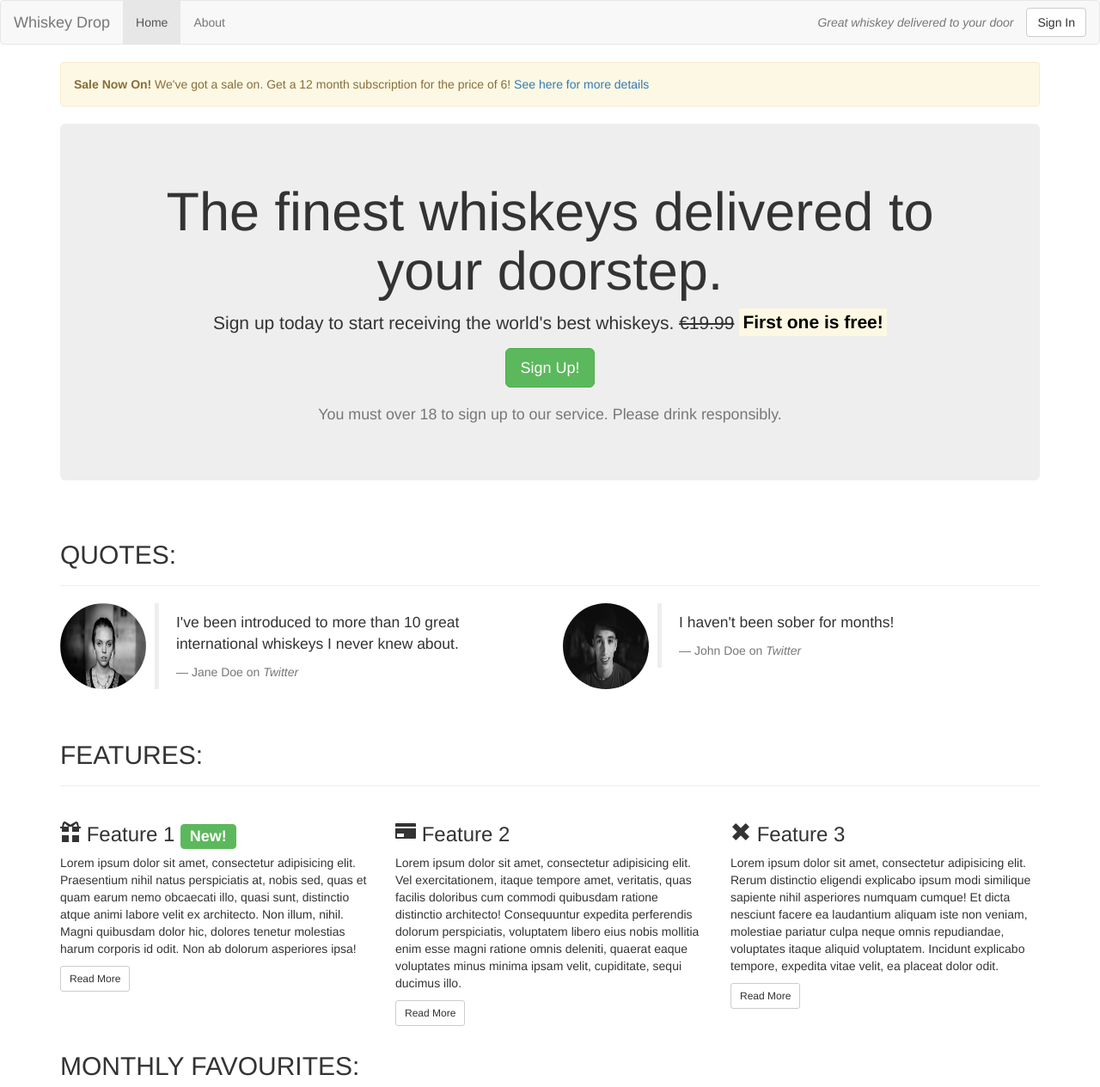
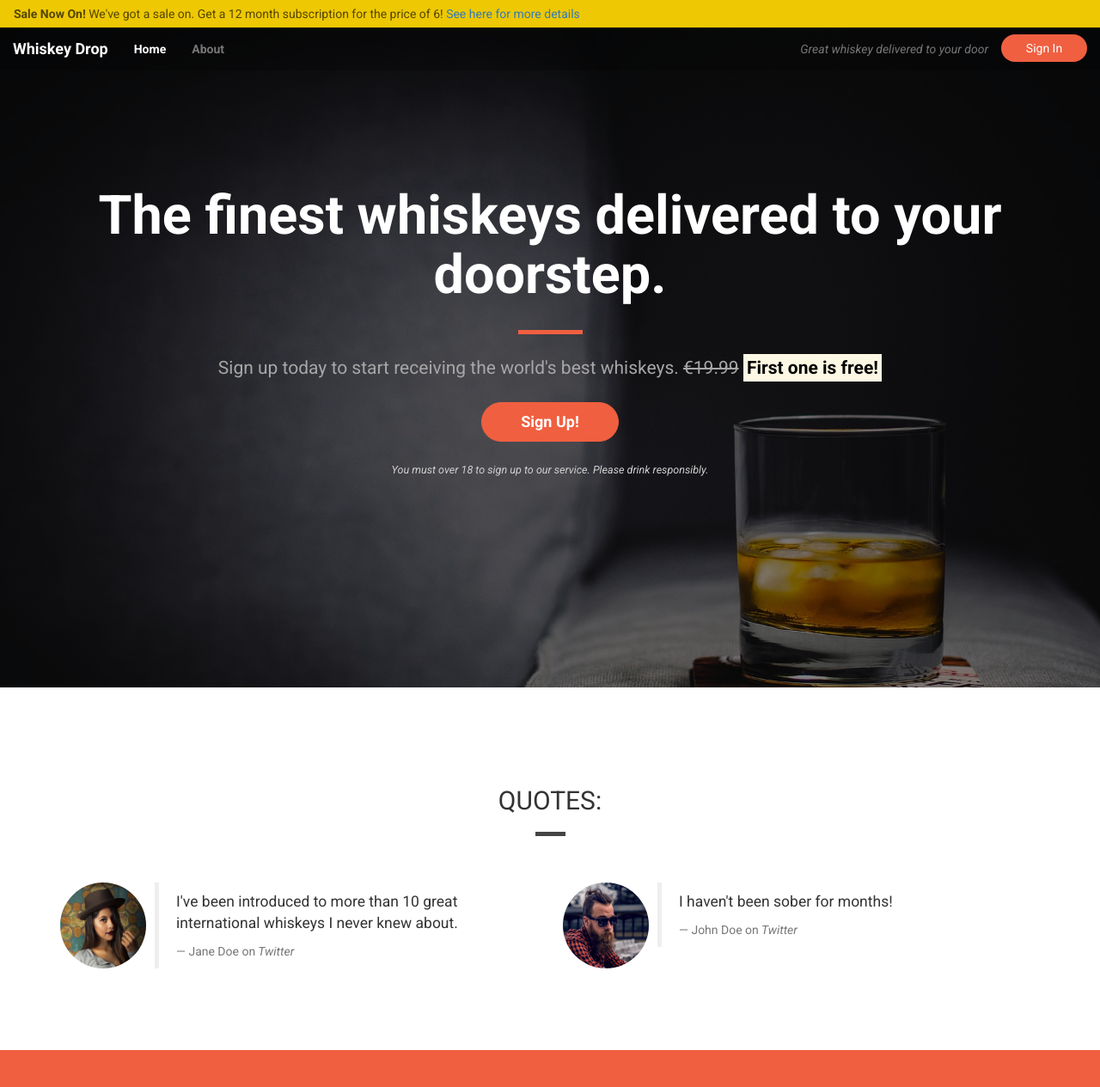
Before and after one commit to ber4code/bootstrap-whiskey-website, a plain HTML site: page index.html in a window 1280 px wide. Shown: the top 1265 px of the page at 86% size. Drawn offline with nearby package versions, Linux system fonts and the light colour scheme.

Commit message:
styled with bootstrap then style.css

```diff
--- /dev/null
+++ b/css/style.css
@@ -0,0 +1,287 @@
+body {
+    font-family: 'Roboto', sans-serif;
+}
+
+/* Containers */
+
+.container-wrapper {
+
+}
+
+.container-wrapper--red {
+  background-color: #f05f40;
+  color: white;
+}
+.alert-container {
+
+}
+
+.callout-container {
+    height: 100vh;
+
+    background: url("../images/whiskey-background.jpg") no-repeat center center fixed;
+    -webkit-background-size: cover;
+    -moz-background-size: cover;
+    -o-background-size: cover;
+    background-size: cover;
+
+    display: flex;
+    align-items: center;
+    justify-content: center;
+
+    position: relative;
+
+}
+
+.opaque-overlay {
+    position: absolute;
+    top: 0;
+    left: 0;
+    height: 100%;
+    width: 100%;
+    background-color: rgba(0, 0, 0, 0.5);
+}
+
+.content-container {
+  padding-top: 75px;
+  padding-bottom: 75px;
+}
+
+/* Navbar */
+
+.navbar {
+    margin-bottom: 0;
+    position: absolute;
+    top: 0;
+    left: 0;
+    width: 100%;
+    z-index: 1;
+    background-color: rgba(0, 0, 0, .25);
+    border: 0;
+}
+
+.navbar-default .navbar-collapse {
+    border-color: transparent;
+}
+
+.navbar-default .navbar-toggle {
+    border: 0;
+}
+
+.navbar-default .navbar-toggle:hover {
+    background-color: transparent;
+}
+
+.navbar-default .navbar-toggle .icon-bar {
+    background-color: white;
+}
+
+.navbar .navbar-brand {
+    font-weight: bold;
+    color: white;
+}
+
+.navbar-default .navbar-brand:hover {
+    color: white;
+}
+
+.navbar-default .navbar-nav a {
+    font-weight: bold;
+}
+
+.navbar-default .navbar-nav>.active>a,
+.navbar-default .navbar-nav>.active>a:focus,
+.navbar-default .navbar-nav>.active>a:hover {
+    color: white;
+    background: transparent;
+}
+
+.navbar-default .navbar-nav>li>a:focus,
+.navbar-default .navbar-nav>li>a:hover {
+    color: white;
+}
+
+.navbar-btn {
+    border: 0;
+    border-radius: 16px;
+    width: 100px;
+    background-color: #f05f40;
+    color: white;
+}
+
+.navbar-btn:hover {
+    background-color: #df4929;
+    border-color: #df4929;
+    color: white;
+}
+
+/* Jumbotron */
+
+.jumbotron {
+    background-color: transparent;
+}
+
+.jumbotron h1 {
+    color: white;
+    font-weight: bold;
+    margin-bottom: 30px;
+}
+
+.jumbotron .lead {
+    color: #a7a7a7;
+    margin: 25px 0;
+}
+
+.jumbotron small {
+    font-size: 60%;
+    font-style: italic;
+    color: #d0d0d0;
+}
+
+/* block-divider */
+
+.block-divider {
+    width: 75px;
+    height: 5px;
+    border: 0;
+    background-color: #444;
+
+}
+
+.block-divider--orange {
+    background-color: #f05f40;
+}
+
+.block-divider--white {
+  background-color: white;
+}
+
+.block-divider--short {
+    width: 35px;
+}
+
+/* buttons */
+
+.btn--cta {
+    font-weight: bold;
+    border-radius: 23px;
+    width: 160px;
+}
+
+.btn--red {
+    color: white;
+    background-color: #f05f40;
+    border-color: #f05f40;
+
+}
+
+.btn--red:hover,
+.btn--red:active,
+.btn--red:focus,
+.btn--red:active:focus {
+    background-color: #df4929;
+    border-color: #df4929;
+    color: white;
+}
+
+/* Alert */
+
+.alert-container .col-xs-12 {
+    padding-left: 0;
+    padding-right: 0;
+}
+
+.site-wide-alert {
+    color: #544600;
+    background-color: #eec802;
+    border-color:  #eec802;
+    padding: 5px 15px;
+    margin-bottom: 0;
+    border: 1px solid transparent;
+    border-radius: 0;
+}
+
+/* Page Headers */
+
+.page-header {
+    margin-bottom: 0;
+    border-bottom: 0;
+    text-align: center;
+}
+
+.page-header h2 {
+  margin-top: 0;
+}
+
+/* Quotes */
+
+.quotes .page-header {
+  margin-bottom: 25px;
+}
+
+blockquote.quotes {
+  border-left: 0;
+}
+
+/* Features */
+
+.feature {
+  text-align: center;
+  margin-bottom: 40px;
+}
+
+.feature .glyphicon {
+    display: block;
+    margin-bottom: 20px;
+    font-size: 45px;
+    line-height: 45px;
+}
+
+.feature .btn {
+    background-color: white;
+    border-color: white;
+    border-radius: 15px;
+    min-width: 100px;
+    font-weight: Bold;
+    margin-top: 10px;
+    color: #f05f40;
+}
+
+/* Favourites */
+
+.favourites .page-header {
+  margin-bottom: 25px;
+}
+
+.table {
+  background-color:#df4929;
+  color:white;
+  border-color: white;
+  border-top: 0;
+  border-bottom: 0;
+  border-left: 0;
+  border-right: 0;
+  box-shadow: 0px 5px 16px 0px rgba(0,0,0,0.3);
+}
+
+thead{
+  border-color: rgb(255, 255, 255);
+  border-bottom:  rgb(255, 255, 255);
+}
+
+.table-bordered>tbody>tr>td{
+  border: 1px dashed rgb(255, 255, 255);
+}
+
+  th {
+    text-transform: uppercase;
+  }
+
+.table-bordered>thead>tr>th {
+  border-style: solid;
+  border-color: white;
+}
+
+.table-bordered>tbody>tr>td, .table-bordered>tbody>tr>th {
+    border: 1px dashed rgb(255, 255, 255);
+}
--- a/index.html
+++ b/index.html
@@ -6,12 +6,25 @@
     <meta name="viewport" content="width=device-width, initial-scale=1.0">
     <meta http-equiv="X-UA-Compatible" content="ie=edge">
     <link rel="stylesheet" href="https://maxcdn.bootstrapcdn.com/bootstrap/3.3.7/css/bootstrap.min.css" type="text/css" />
+    <link href="https://fonts.googleapis.com/css?family=Roboto:400,400i,700,700i" rel="stylesheet">
+    <link rel="stylesheet" href="css/style.css">
     <title>Whiskey Drop | Taste a new whiskey every month</title>
 </head>
 
 <body>
 <!-- Nav -->
     <nav class="navbar navbar-default">
+        <!-- Alert -->
+        <div class="container-fluid alert-container hidden-xs">
+            <div class="row">
+                <div class="col-xs-12">
+                    <div class="site-wide-alert alert alert-warning">
+                        <strong>Sale Now On!</strong> We've got a sale on. Get a 12 month subscription for the price of 6! <a href="">See here for more details</a>
+                    </div>
+                </div>
+            </div>
+        </div>
+
         <div class="container-fluid">
 
         <!-- Logo -->
@@ -19,13 +32,20 @@
                 <a href="/" class="navbar-brand">
                     Whiskey Drop
                 </a>
+                <button type="button" class="navbar-toggle collapsed" data-toggle="collapse" data-target="#navbar">
+                    <span class="sr-only">Toggle navigation</span>
+                    <span class="icon-bar"></span>
+                    <span class="icon-bar"></span>
+                    <span class="icon-bar"></span>
+                </button>
             </div>
 
+            <div class="navbar-collapse collapse" id="navbar">
         <!-- NavBar -->
                     <ul class="nav navbar-nav">
                         <li class="active"><a href="/">Home</a></li>
                         <li><a href="">About</a></li>
-                <li class="visible-xs"><a href="">Sign In</a></li>
+                        <li class="visible-xs"><a href="">Sign Up</a></li>
                     </ul>
 
         <!-- Message -->
@@ -34,40 +54,39 @@
                         <p class="navbar-text"><i>Great whiskey delivered to your door</i></p>
                     </div>
                 </div>
+            </div>
     </nav>
 <!-- /.Nav -->
 
-    <article class="container">
-        <!-- Alert -->
-        <div class="row hidden-xs">
-            <div class="col-xs-12">
-                <div class="alert alert-warning">
-                    <strong>Sale Now On!</strong> We've got a sale on. Get a 12 month subscription for the price of 6! <a href="">See here for more details</a>
-                </div>
-            </div>
-        </div>
+    <div class="container-fluid callout-container">
+        <div class="opaque-overlay">&nbsp;</div>
 <!-- Callout -->
         <div class="row">
             <div class="col-xs-12">
                 <section class="callout jumbotron text-center">
                     <h1>The finest whiskeys delivered to your doorstep.</h1>
+                    <hr class="block-divider block-divider--orange">
                     <p class="lead">Sign up today to start receiving the world's best whiskeys.
-                        <s class="hidden-xs">€19.99</s><span class="visible-xs"><br></span>
+                        <s class="hidden-xs">€19.99</s><span class="visible-xs visible-sm"><br></span>
                         <strong><mark> First one is free!</mark></strong>
                     </p>
-                    <p><button class="btn btn-lg btn-success">Sign Up!</button></p>
+                    <p><button class="btn btn-lg btn--cta btn--red" data-toggle="modal" data-target="#signUpModal">Sign Up!</button></p>
                     <p class="text-muted"><small>You must over 18 to sign up to our service. Please drink responsibly.</small></p>
                 </section>
             </div>
         </div>
         <!-- /.Callout -->
+    </div>
 
+    <div class="container-wrapper">
+      <div class="container quotes-container content-container">
         <!-- Quotes -->
           <section class="quotes">
               <div class="row">
                   <div class="col-xs-12">
                       <div class="page-header">
                           <h2 class="text-uppercase">Quotes:</h2>
+                          <hr class="block-divider block-divider--short">
                       </div>
                   </div>
               </div>
@@ -75,8 +94,8 @@
               <div class="row">
                   <div class="col-xs-12 col-md-6">
                       <div class="media">
-                        <div class="media-left hidden-xs">
-                            <img src="Images/Jane Doe.jpg" class="img-circle media-object" height=100 width=100>
+                          <div class="media-left">
+                              <img src="images/girl-image.png" class="img-circle media-object" height=100 width=100>
                           </div>
                           <div class="media-body">
                               <blockquote class="quote">
@@ -88,8 +107,8 @@
                   </div>
                   <div class="col-xs-12 col-md-6">
                       <div class="media">
-                        <div class="media-left hidden-xs">
-                            <img src="Images/John Doe.jpg" class="img-circle media-object" height=100 width=100>
+                          <div class="media-left">
+                              <img src="images/guy-image.png" class="img-circle media-object" height=100 width=100>
                           </div>
                           <div class="media-body">
                               <blockquote class="quote">
@@ -102,13 +121,18 @@
               </div>
           </section>
         <!-- /.Quotes -->
+      </div>
+    </div>
 
+    <div class="container-wrapper container-wrapper--red">
+      <div class="container features-container content-container">
         <!-- Features -->
           <section class="features">
               <div class="row">
                   <div class="col-xs-12">
                       <div class="page-header">
                           <h2 class="text-uppercase">Features:</h2>
+                          <hr class="block-divider block-divider--short block-divider--white">
                       </div>
                   </div>
               </div>
@@ -141,10 +165,17 @@
               </div>
           </section>
         <!-- /.Features -->
+      </div>
+    </div>
 
+    <div class="container-wrapper">
+      <div class="container favourites-container content-container">
         <!-- Monthly Favourites -->
         <section class="favourites">
+          <div class="page-header">
             <h2 class="text-uppercase">Monthly Favourites:</h2>
+            <hr class="block-divider block-divider--short">
+          </div>
             <table class="table table-bordered">
                 <thead>
                     <tr>
@@ -175,10 +206,48 @@
                     </tr>
             </table>
         </section>
+      </div>
         <!-- /.Monthly Favourites -->
-    </article>
+    </div>
+
+<!-- Modal -->
+    <div class="modal fade" id="signUpModal" tabindex="-1" role="dialog" aria-labelledby="myModalLabel">
+      <div class="modal-dialog" role="document">
+        <div class="modal-content">
+          <div class="modal-header">
+            <button type="button" class="close" data-dismiss="modal" aria-label="Close"><span aria-hidden="true">&times;</span></button>
+            <h4 class="modal-title" id="myModalLabel">Sign Up For Whiskey Drop!</h4>
+          </div>
+          <div class="modal-body">
+
+            <form>
+                <div class="form-group">
+                    <label for="email">Email address</label>
+                    <input type="email" class="form-control" id="email" placeholder="Email">
+                </div>
+                <p class="help-block">We'll never share your email address with anyone</p>
+                <div class="form-group">
+                    <label for="password">Password</label>
+                    <input type="password" class="form-control" id="password" placeholder="Password">
+                </div>
+                <div class="form-group">
+                    <label for="passwordRepeat">Repeat Password</label>
+                    <input type="password" class="form-control" id="passwordRepeat" placeholder="Repeat Your Password">
+                </div>
+                <button type="submit" class="btn btn-success">Sign Up!</button>
+            </form>
+
+          </div>
+        </div>
+      </div>
+    </div>
+
+    <script
+      src="https://code.jquery.com/jquery-3.3.1.min.js"
+      integrity="sha256-FgpCb/KJQlLNfOu91ta32o/NMZxltwRo8QtmkMRdAu8="
+      crossorigin="anonymous"></script>
+    <script src="https://maxcdn.bootstrapcdn.com/bootstrap/3.3.7/js/bootstrap.min.js" integrity="sha384-Tc5IQib027qvyjSMfHjOMaLkfuWVxZxUPnCJA7l2mCWNIpG9mGCD8wGNIcPD7Txa" crossorigin="anonymous"></script>
 </body>
-
 </html>
 
 <!-- Bootstrap 3.3.7
```
Also changed, not shown: images/girl-image.png (added), images/guy-image.png (added), images/whiskey-background.jpg (added). Lines whose indentation alone changed are shown as unchanged.
